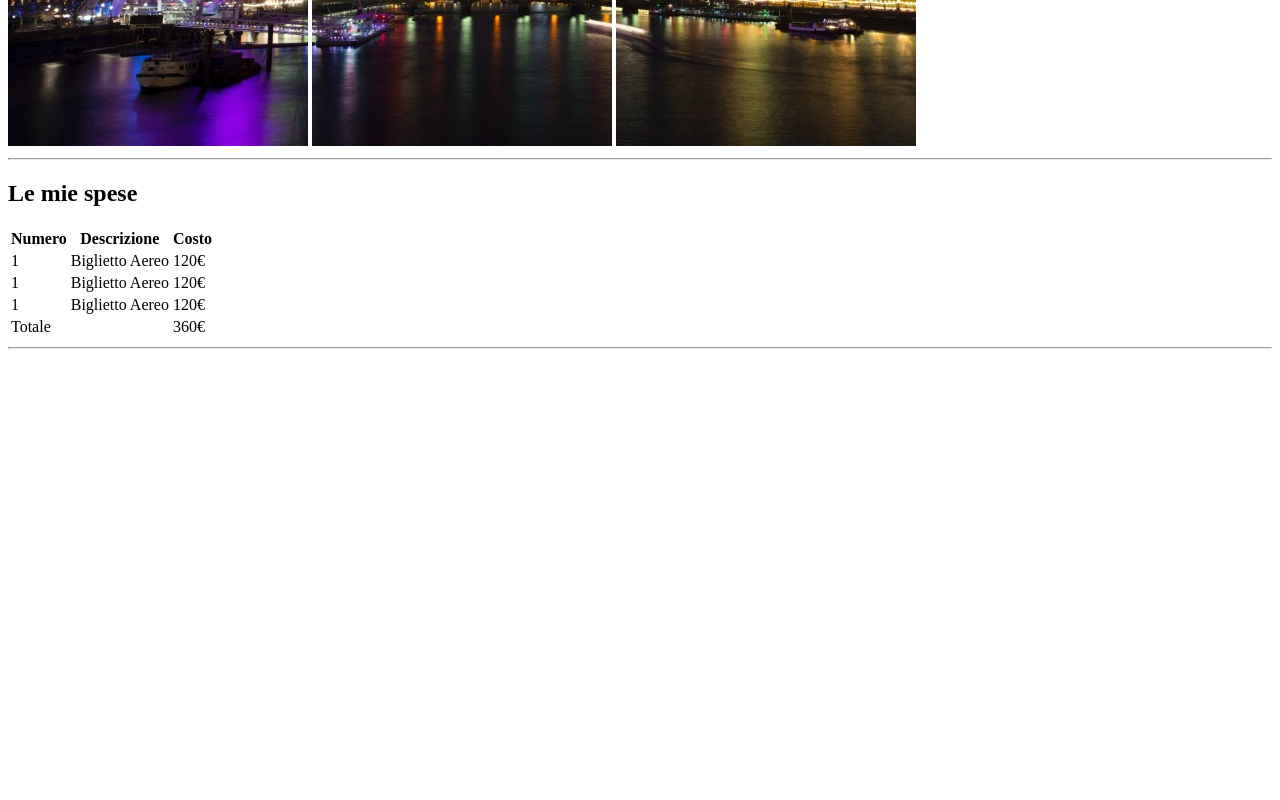
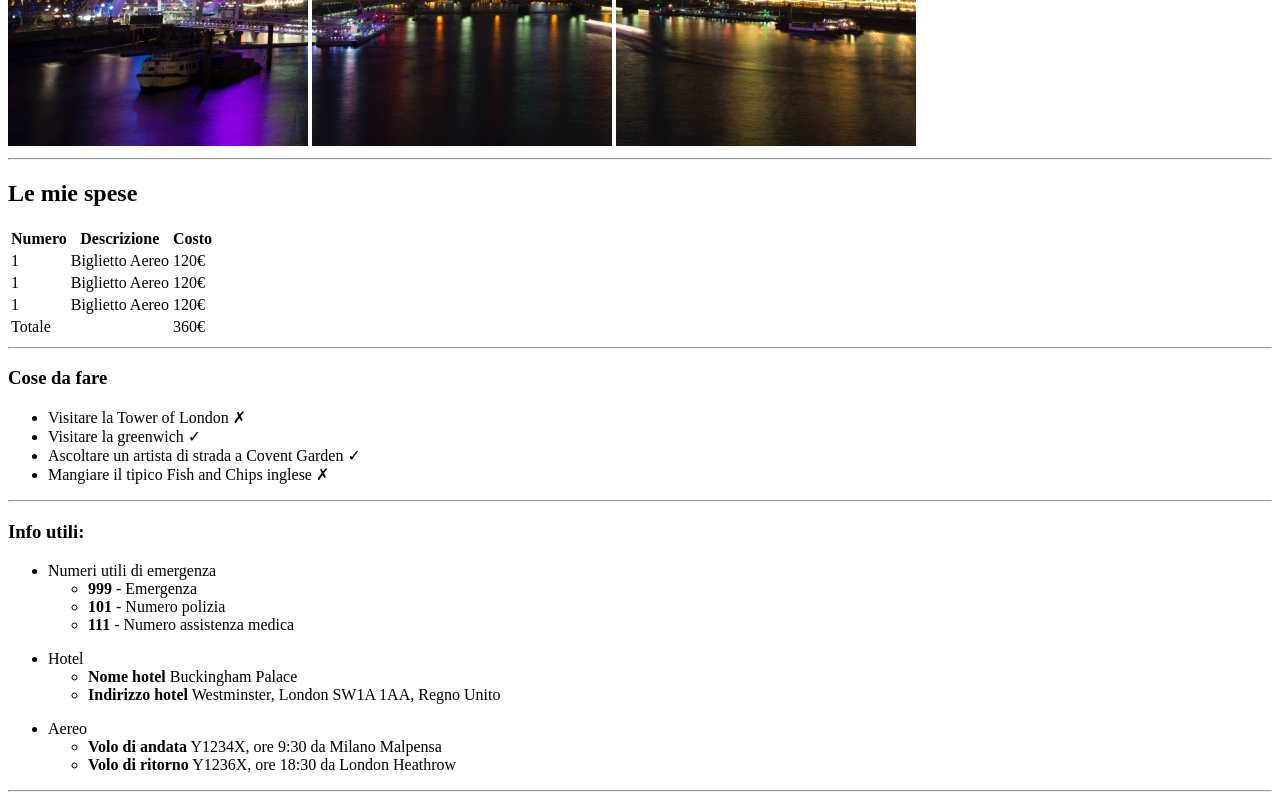
Before and after one commit to Deltafortal/html-london-trip, a plain HTML site: page index.html in a window 1280 px wide. Shown: the part 534-1334 px from the top of the page. Before the commit the page ends 891 px from the top, so only its background shows below. Drawn offline with Linux system fonts and the light colour scheme.

Commit message:
Added info

```diff
--- a/index.html
+++ b/index.html
@@ -61,5 +61,49 @@
     </table>
     <hr>
 
+    <!-- Main-->
+    <main>
+        <!-- Checklist-->
+        <h3> Cose da fare</h3>
+        <ul>
+            <li>Visitare la Tower of London &#10007;</li>
+            <li>Visitare la greenwich &#x2713;</li>
+            <li>Ascoltare un artista di strada a Covent Garden &#x2713;</li>
+            <li>Mangiare il tipico Fish and Chips inglese &#10007;</li>
+        </ul>
+        <hr>
+        <!-- Info-->
+        <h3> Info utili:</h3>
+        <ul>
+            <li>
+                Numeri utili di emergenza
+                <ul>
+                    <li><b>999</b> - Emergenza</li>
+                    <li><b>101</b> - Numero polizia</li>
+                    <li><b>111</b> - Numero assistenza medica</li>
+                </ul>
+            </li>
+        </ul>
+        <ul>
+            <li>
+                Hotel
+                <ul>
+                    <li><b>Nome hotel</b> Buckingham Palace</li>
+                    <li><b>Indirizzo hotel</b> Westminster, London SW1A 1AA, Regno Unito</li>
+                </ul>
+            </li>
+        </ul>
+        <ul>
+            <li>
+                Aereo
+                <ul>
+                    <li><b>Volo di andata</b> Y1234X, ore 9:30 da Milano Malpensa</li>
+                    <li><b>Volo di ritorno</b> Y1236X, ore 18:30 da London Heathrow</li>
+                </ul>
+            </li>
+        </ul>
+        <hr>
+
+        </main>
 </body>
 </html>
```
